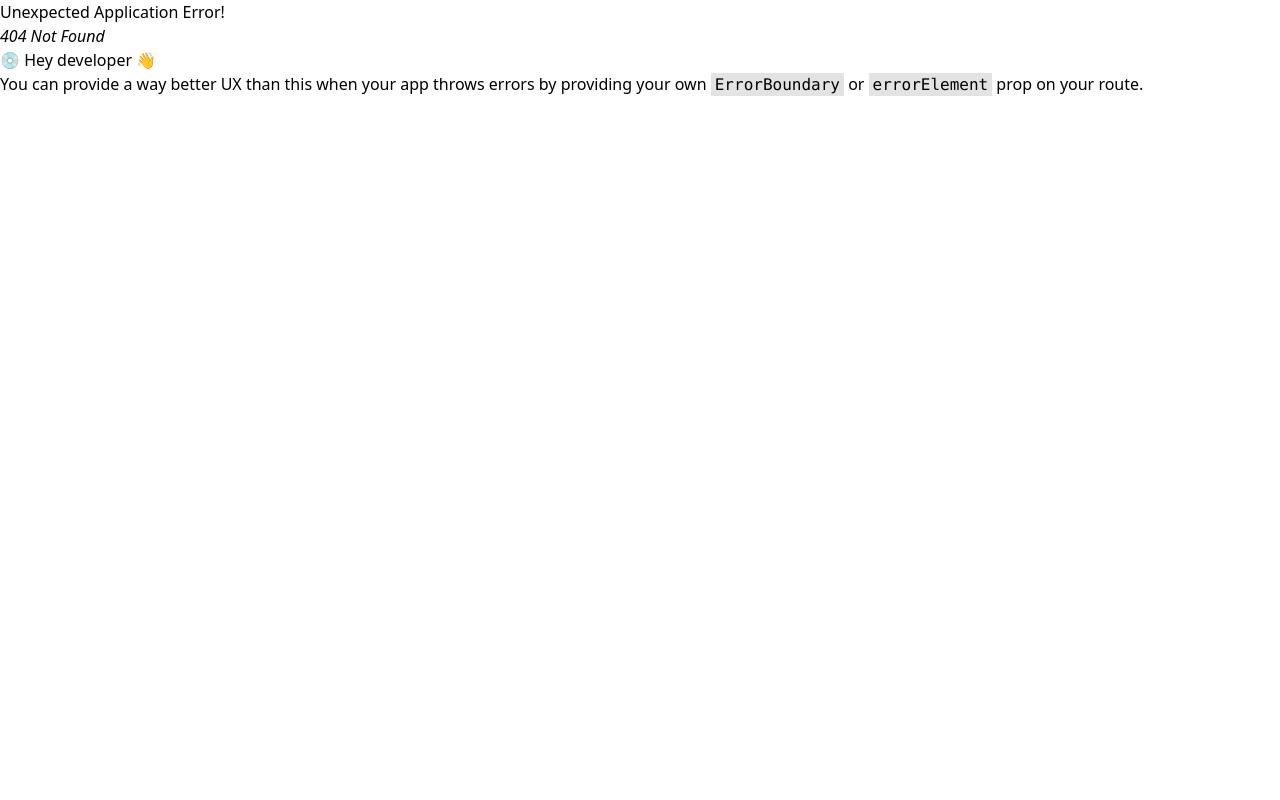
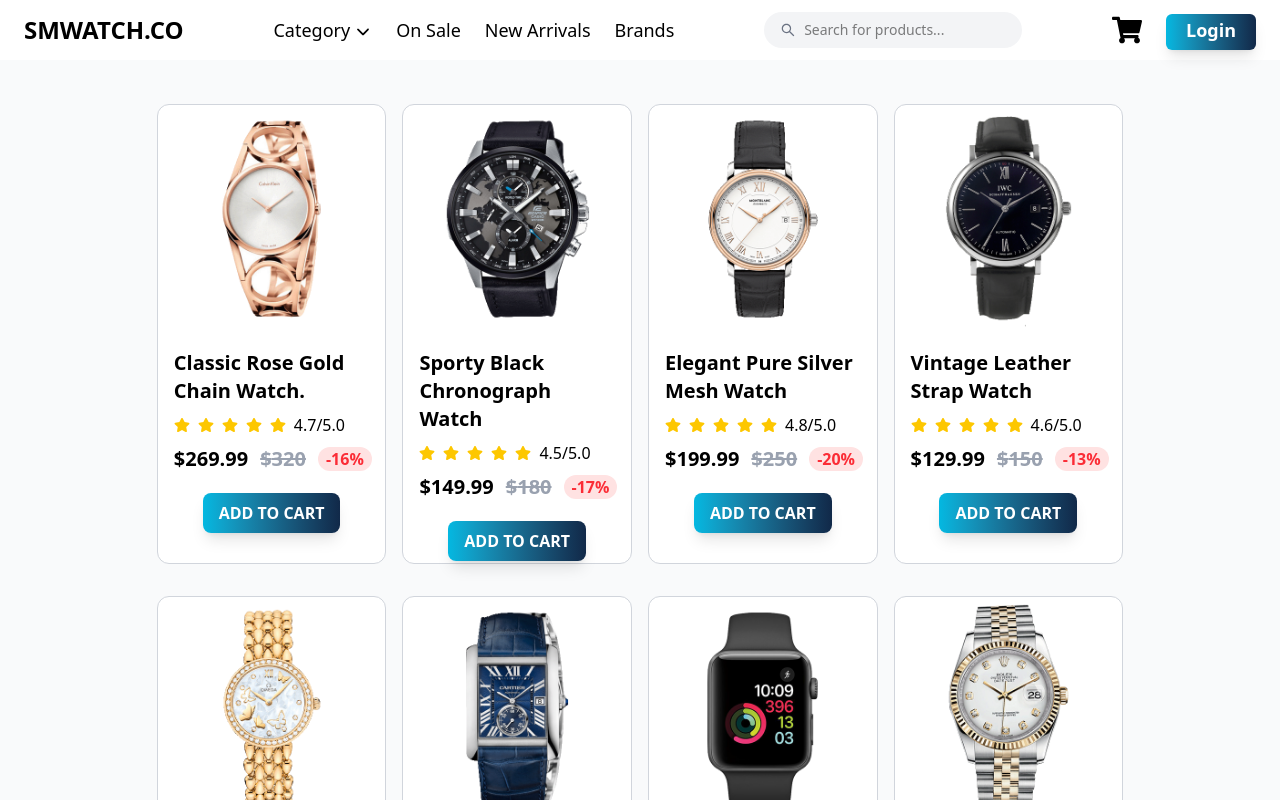
Before and after one commit to Mdsakib999/Watch-client, a React (Vite) app: page /products in a window 1280 px wide. Before the commit this address had no page. Shown: the top 800 px of the page. Built offline with nearby package versions, Linux system fonts and the light colour scheme.

Commit message:
Add:dynamic browse by style

```diff
--- a/src/Components/All Products/AllProducts.jsx
+++ b/src/Components/All Products/AllProducts.jsx
@@ -1,9 +1,8 @@
 // src/AllProducts.js
 import React, { useState } from "react";
-import { FaStar, FaTimes } from "react-icons/fa";
+import { FaStar } from "react-icons/fa";
 import { data } from "../../../public/data.js";
 import { Link } from "react-router-dom";
-import { FaArrowRight } from "react-icons/fa6";
 
 const AllProducts = () => {
   const [filters, setFilters] = useState({
@@ -12,8 +11,6 @@
     gender: [],
     price: [],
   });
-
-  const [isFilterOpen, setIsFilterOpen] = useState(false);
 
   const handleFilterChange = (filterType, value) => {
     setFilters((prevFilters) => ({
@@ -40,32 +37,10 @@
   });
 
   return (
-    <div className="flex flex-col lg:flex-row lg:px-4 bg-gray-50 ">
-      <button
-        onClick={() => setIsFilterOpen(true)}
-        className={`lg:hidden fixed  top-14 left-4 border  cursor-pointer hover:text-white px-3 py-3 rounded-full shadow-lg hover:bg-gray-800 transition-colors ${
-          isFilterOpen ? "hidden" : ""
-        }`}
-      >
-        <FaArrowRight size={20} />
-      </button>
-
+    <div className="flex px-4 bg-gray-50">
       {/* Filters Section */}
-      <div
-        className={`w-3/5 md:w-2/5 lg:w-1/5 p-4 lg:block bg-white transition-transform duration-300 ${
-          isFilterOpen ? "translate-x-0" : "-translate-x-full"
-        } fixed inset-y-0 left-0 z-50 lg:relative lg:w-1/5 lg:translate-x-0`}
-      >
-        {isFilterOpen && (
-          <button
-            onClick={() => setIsFilterOpen(false)}
-            className="absolute top-5 left-48 lg:hidden text-red-600 hover:text-red-500"
-          >
-            <FaTimes size={24} />
-          </button>
-        )}
-
-        <h2 className="text-xl font-semibold mb-4 border-b pb-2 border-gray-300 ">
+      <div className="w-1/5 p-4  bg-white">
+        <h2 className="text-xl font-semibold mb-4 border-b pb-2 border-gray-300">
           Filters
         </h2>
         <div className="space-y-4">
@@ -159,7 +134,7 @@
       </div>
 
       {/* Products Section */}
-      <div className="w-4/5 mt-4 md:mt-0 mx-auto grid grid-cols-1 sm:grid-cols-2 md:grid-cols-3 lg:grid-cols-4 gap-x-4 gap-y-8 px-1 md:px-4 py-11 ">
+      <div className="w-4/5 grid grid-cols-1 sm:grid-cols-2 md:grid-cols-3 lg:grid-cols-4 gap-x-4 gap-y-8 px-4 py-11">
         {filteredProducts.map((product) => (
           <div
             key={product._id}
@@ -167,7 +142,7 @@
           >
             <Link to={`/watches/${product._id}`}>
               <img
-                className="max-h-[250px]  w-full rounded-t-xl object-cover"
+                className="h-[250px] w-full rounded-t-xl object-cover"
                 src={product.images[0]}
                 alt={product.name}
               />
@@ -202,7 +177,7 @@
                   </p>
                 </div>
                 <div className="flex justify-center ">
-                  <button className=" border-gray-400 px-4 py-2 mb-4 rounded-lg font-semibold text-white uppercase transition-all duration-500 bg-gradient-to-r from-[#03b8e1] via-[#112949] to-[#00c4f5] bg-[length:200%_auto] shadow-lg hover:bg-right">
+                  <button className="border border-gray-400 px-4 py-2 mb-4 flex justify-center rounded-lg font-semibold hover:bg-white bg-black hover:text-black text-white">
                     Add to Cart
                   </button>
                 </div>
--- /dev/null
+++ b/src/Pages/FilteredProducts/FilteredProducts.jsx
@@ -0,0 +1,104 @@
+import React, { useState, useEffect } from "react";
+import { FaStar } from "react-icons/fa";
+import { data } from "../../../public/data.js";
+import { Link, useSearchParams } from "react-router-dom";
+
+const FilteredProducts = () => {
+  const [searchParams] = useSearchParams();
+  const initialCategory = searchParams.get("category") || "";
+  const initialGender = searchParams.get("gender") || "";
+
+  const [filters, setFilters] = useState({
+    category: initialCategory ? [initialCategory] : [],
+    brand: [],
+    gender: initialGender ? [initialGender] : [],
+    price: [],
+  });
+
+  useEffect(() => {
+    setFilters((prevFilters) => ({
+      ...prevFilters,
+      category: initialCategory ? [initialCategory] : prevFilters.category,
+      gender: initialGender ? [initialGender] : prevFilters.gender,
+    }));
+  }, [initialCategory, initialGender]);
+
+  const filteredProducts = data.filter((product) => {
+    return (
+      (filters.category.length === 0 ||
+        filters.category.includes(product.category)) &&
+      (filters.gender.length === 0 ||
+        filters.gender.includes(product.gender)) &&
+      (filters.brand.length === 0 || filters.brand.includes(product.brand)) &&
+      (filters.price.length === 0 ||
+        filters.price.some((range) => {
+          const [min, max] = range.split("-").map(Number);
+          return product.discount_price >= min && product.discount_price <= max;
+        }))
+    );
+  });
+
+  return (
+    <div className="flex flex-col lg:flex-row lg:px-4 bg-gray-50  w-full ">
+      {/* Filtered Products Section */}
+      <div className=" mt-4 md:mt-0 mx-auto flex justify-center">
+        <div className="w-4/5 mt-4 md:mt-0  grid grid-cols-1 sm:grid-cols-2 md:grid-cols-3 lg:grid-cols-4 gap-x-4 gap-y-8 px-1 md:px-4 py-11 ">
+          {filteredProducts.map((product) => (
+            <div
+              key={product._id}
+              className="border border-gray-300 rounded-xl bg-white max-h-[460px] hover:shadow-lg"
+            >
+              <Link to={`/watches/${product._id}`}>
+                <img
+                  className="max-h-[250px] w-full rounded-t-xl object-cover"
+                  src={product.images[0]}
+                  alt={product.name}
+                />
+                <div className="px-4 flex flex-col justify-baseline">
+                  <p className="text-xl font-semibold mt-4">{product.name}</p>
+                  <div className="flex items-center gap-x-2 text-yellow-400 my-2">
+                    {[...Array(5)].map((_, index) => (
+                      <FaStar
+                        key={index}
+                        className={
+                          index < Math.round(product.rating)
+                            ? "text-yellow-400"
+                            : "text-gray-300"
+                        }
+                      />
+                    ))}
+                    <p className="text-black">{product.rating}/5.0</p>
+                  </div>
+                  <div className="flex gap-x-3 justify-between items-center mb-5">
+                    <p className="text-xl font-bold">
+                      ${product.discount_price}
+                    </p>
+                    <del className="text-xl font-semibold text-gray-400">
+                      ${product.regular_price}
+                    </del>
+                    <p className="text-red-500 font-semibold px-2 rounded-full bg-red-100">
+                      -
+                      {Math.round(
+                        ((product.regular_price - product.discount_price) /
+                          product.regular_price) *
+                          100
+                      )}
+                      %
+                    </p>
+                  </div>
+                  <div className="flex justify-center">
+                    <button className=" border-gray-400 px-4 py-2 mb-4 rounded-lg font-semibold text-white uppercase transition-all duration-500 bg-gradient-to-r from-[#03b8e1] via-[#112949] to-[#00c4f5] bg-[length:200%_auto] shadow-lg hover:bg-right">
+                      Add to Cart
+                    </button>
+                  </div>
+                </div>
+              </Link>
+            </div>
+          ))}
+        </div>
+      </div>
+    </div>
+  );
+};
+
+export default FilteredProducts;
--- a/src/Pages/Home/HomeComponent/BrowseStyle.jsx
+++ b/src/Pages/Home/HomeComponent/BrowseStyle.jsx
@@ -1,4 +1,5 @@
 import React from "react";
+import { Link } from "react-router-dom";
 import image8 from "../../../assets/Images/8.png";
 import image6 from "../../../assets/Images/6.png";
 import image12 from "../../../assets/Images/12.png";
@@ -7,57 +8,51 @@
 const BrowseStyle = () => {
   return (
     <div className="my-10 mx-8 lg:mx-16 rounded-3xl bg-gray-100 py-12">
-      <p className="text-center text-2xl lg:text-4xl font-semibold tex">Browse By Style</p>
+      <p className="text-center text-2xl lg:text-4xl font-semibold tex">
+        Browse By Style
+      </p>
 
       <div className="grid grid-cols-1 lg:grid-cols-3 gap-4 px-10 lg:px-20 ">
-
-        <div className="lg:col-span-2  bg-white mt-8 rounded-2xl">
-          <div className="flex flex-col items-center lg:items-start lg:flex-row lg:justify-evenly ">
+        {/* Formal Category Link */}
+        <div className="lg:col-span-2 bg-white mt-8 rounded-2xl">
+          <Link to={`/products?category=Formal`}>
+            <div className="flex flex-col items-center lg:items-start lg:flex-row lg:justify-evenly">
               <p className="text-3xl font-bold mt-4">Formal</p>
-            <img
-              className="max-w-[280px]"
-              src={image8}
-              alt=""
-            />
+              <img className="max-w-[280px]" src={image8} alt="Formal" />
             </div>
+          </Link>
         </div>
 
-        <div className=" bg-white mt-8 rounded-2xl ">
-        <div className="flex flex-col items-center lg:items-start lg:flex-row lg:justify-evenly ">
+        {/* Casual Category Link */}
+        <div className="bg-white mt-8 rounded-2xl">
+          <Link to={`/products?category=Casual`}>
+            <div className="flex flex-col items-center lg:items-start lg:flex-row lg:justify-evenly">
               <p className="text-3xl font-bold mt-4 ml-4">Casual</p>
-            <img
-              className="max-w-[280px]"
-              src={image12}
-              alt=""
-            />
+              <img className="max-w-[280px]" src={image12} alt="Casual" />
             </div>
+          </Link>
         </div>
       </div>
 
       <div className="grid grid-cols-1 lg:grid-cols-3 gap-4 px-10 lg:px-20 ">
-
-
-
-        <div className=" bg-white mt-8 rounded-2xl ">
+        {/* Women Gender Link */}
+        <div className="bg-white mt-8 rounded-2xl">
+          <Link to={`/products?gender=Female`}>
             <div className="flex flex-col items-center lg:items-start lg:flex-row lg:justify-evenly">
               <p className="text-3xl font-bold mt-4 ml-4">Women</p>
-            <img
-              className="max-w-[280px]"
-              src={image6}
-              alt=""
-            />
+              <img className="max-w-[280px]" src={image6} alt="Women" />
             </div>
+          </Link>
         </div>
 
-        <div className="lg:col-span-2  bg-white mt-8 rounded-2xl">
+        {/* Men Gender Link */}
+        <div className="lg:col-span-2 bg-white mt-8 rounded-2xl">
+          <Link to={`/products?gender=Male`}>
             <div className="flex flex-col items-center lg:items-start lg:flex-row lg:justify-evenly">
               <p className="text-3xl font-bold mt-4">Men</p>
-            <img
-              className="max-w-[280px]"
-              src={image2}
-              alt=""
-            />
+              <img className="max-w-[280px]" src={image2} alt="Men" />
             </div>
+          </Link>
         </div>
       </div>
     </div>
--- a/src/routs.jsx
+++ b/src/routs.jsx
@@ -8,6 +8,7 @@
 import AllProducts from "./Components/All Products/AllProducts";
 import Contact from "./Pages/Contact/Contact";
 import Checkout from "./Pages/Checkout/Checkout";
+import FilteredProducts from "./Pages/FilteredProducts/FilteredProducts";
 
 export const router = createBrowserRouter([
   {
@@ -25,6 +26,11 @@
       {
         path: "/allProduct",
         element: <AllProducts></AllProducts>,
+      },
+      // test
+      {
+        path: "/products",
+        element: <FilteredProducts></FilteredProducts>,
       },
       {
         path: "/login",
```
Lines whose indentation alone changed are shown as unchanged.
